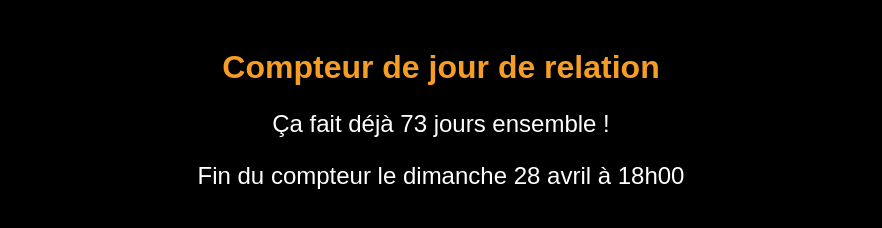
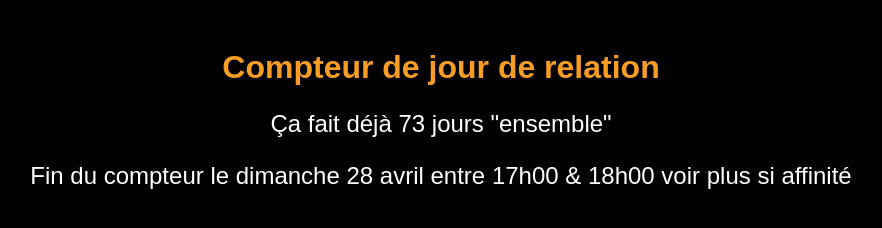
Before and after one commit to adrientimeleft/compteur, a plain HTML site: page index.html in a window 1280 px wide. Shown: the whole page, without its empty margins (199-1081 px from the left). Drawn offline with Linux system fonts and the light colour scheme.

Commit message:
Update index.html

```diff
--- a/index.html
+++ b/index.html
@@ -34,10 +34,10 @@
             const timeDiff = today - startDate;
             const days = Math.floor(timeDiff / (1000 * 60 * 60 * 24));
 
-            document.getElementById('daysCount').innerText = `Ça fait déjà ${days} jours ensemble !`;
+            document.getElementById('daysCount').innerText = `Ça fait déjà ${days} jours "ensemble"`;
 
             const jokes = [
-                "Fin du compteur le dimanche 28 avril à 18h00"
+                "Fin du compteur le dimanche 28 avril entre 17h00 & 18h00 voir plus si affinité"
             ];
 
             const jokeIndex = Math.floor(Math.random() * jokes.length);
```
